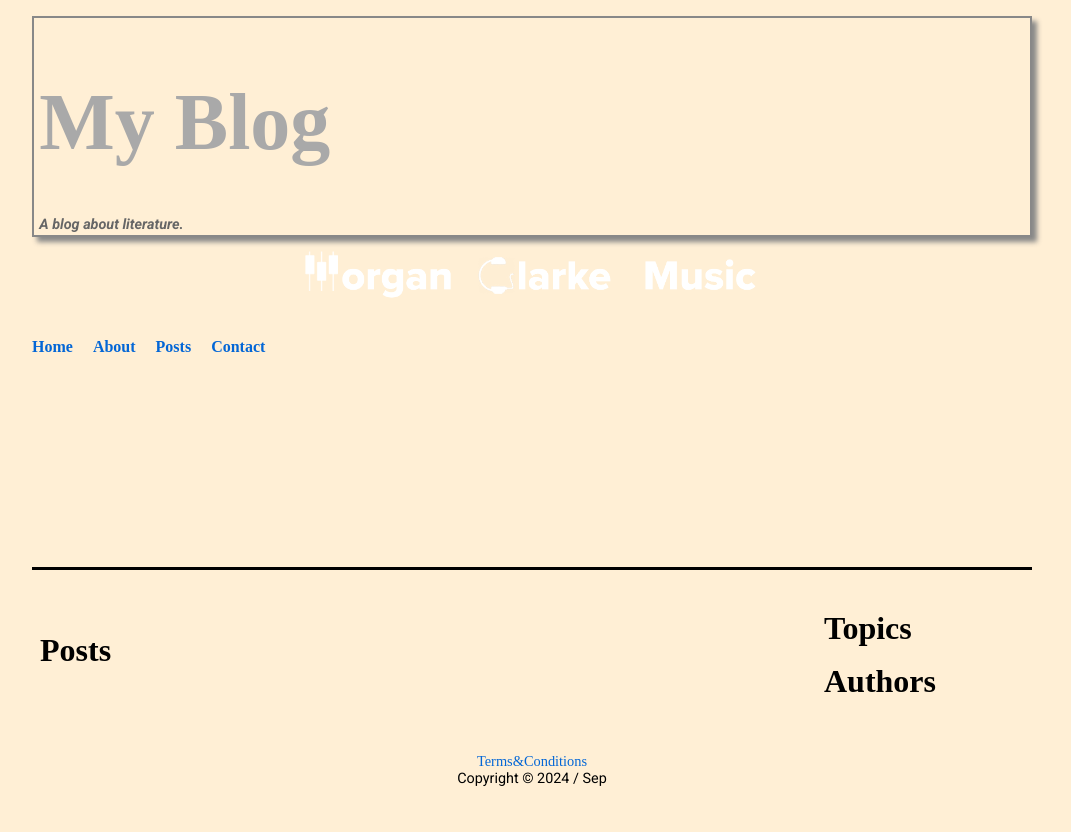
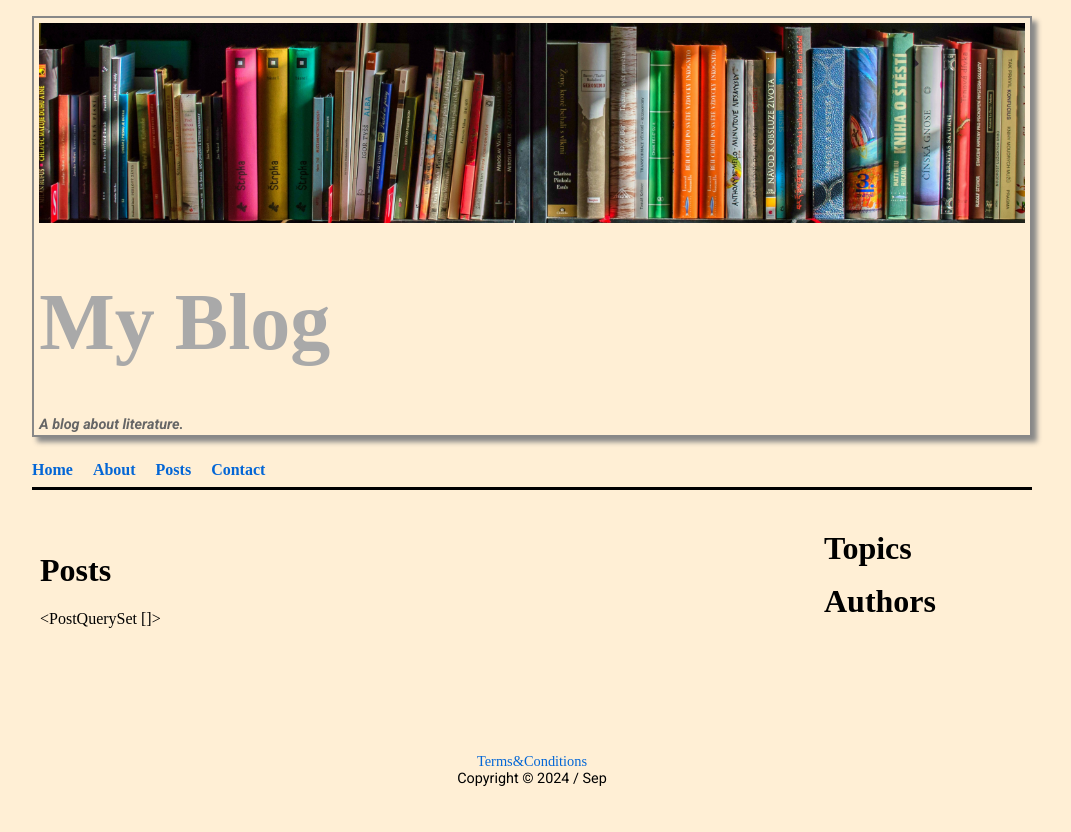
Before and after one commit to morgs999/myBlog, a Django app: page /posts/ in a window 1280 px wide. Shown: the whole page, without its empty margins (108-1179 px from the left). Run offline with Django 5.2, Linux system fonts and the light colour scheme; data that the repository does not hold is empty; some web fonts are replaced.

Commit message:
added header parllax image

```diff
--- a/blog/static/blog/base.css
+++ b/blog/static/blog/base.css
@@ -6,6 +6,27 @@
 
 * {
     font-family: 'Rakkas', 'Robot', serif;
+}
+
+html {
+    height: 100%;
+    /* Use whole height of browser */
+}
+
+body {
+    background-color: papayawhip;
+    display: grid;
+    /* Use CSS grid */
+    /* font-family: 'Roboto', Arial, Helvetica, sans-serif; */
+    grid-template-rows: auto auto 1fr auto;
+    /* Sticky footer */
+    margin: 0 auto;
+    /* Centers the page */
+    max-width: 1000px;
+    /* Set max width */
+    min-height: 100%;
+    /* Full height */
+    padding: 1rem;
 }
 
 h1,
@@ -33,27 +54,14 @@
     font-family: 'Roboto', sans-serif;
 }
 
-html {
-    height: 100%;
-    /* Use whole height of browser */
+.parallax {
+    background-image: url('/static/blog/books.jpg');
+    height: 200px;
+    background-attachment: fixed;
+    background-position: center;
+    background-repeat: no-repeat;
+    background-size: cover;
 }
-
-body {
-    background-color: papayawhip;
-    display: grid;
-    /* Use CSS grid */
-    /* font-family: 'Roboto', Arial, Helvetica, sans-serif; */
-    grid-template-rows: auto auto 1fr auto;
-    /* Sticky footer */
-    margin: 0 auto;
-    /* Centers the page */
-    max-width: 1000px;
-    /* Set max width */
-    min-height: 100%;
-    /* Full height */
-    padding: 1rem;
-}
-
 
 
 /*
--- a/blog/templates/blog/base.html
+++ b/blog/templates/blog/base.html
@@ -19,11 +19,10 @@
 <body>
     <!-- The header -->
     <header id="site-header">
+        <div class="parallax"></div>
         <h1>My Blog</h1>
         <h5>A blog about literature.</h5>
     </header>
-
-    <img src="{% static 'blog/logo.png' %}" alt="Logo">
 
     <!-- Top navigation -->
     <nav id="top-nav">
--- a/blog/templates/blog/post_list.html
+++ b/blog/templates/blog/post_list.html
@@ -5,4 +5,5 @@
 
 {% block main %}
 <h1>Posts</h1>
+{{ object_list }}
 {% endblock %}
```
Also changed, not shown: blog/static/blog/books.jpg (added).
